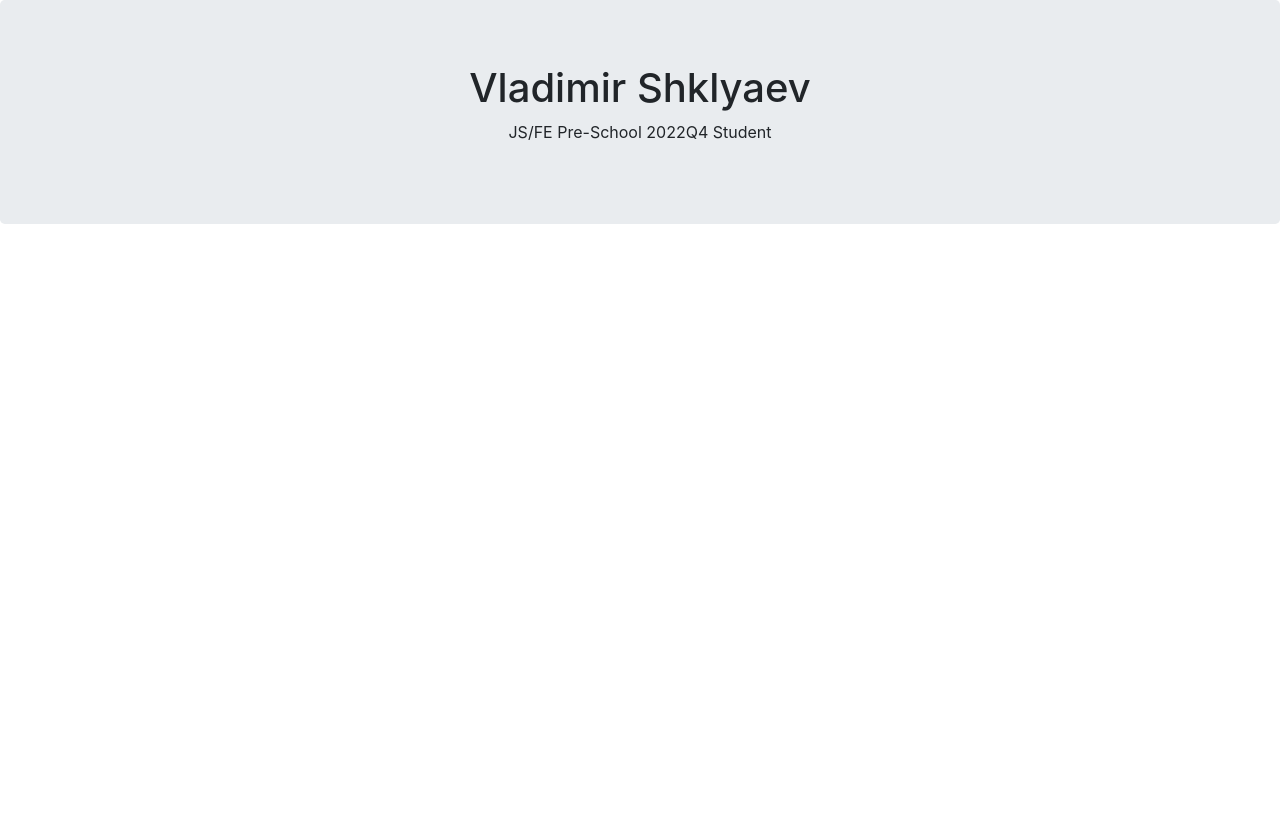
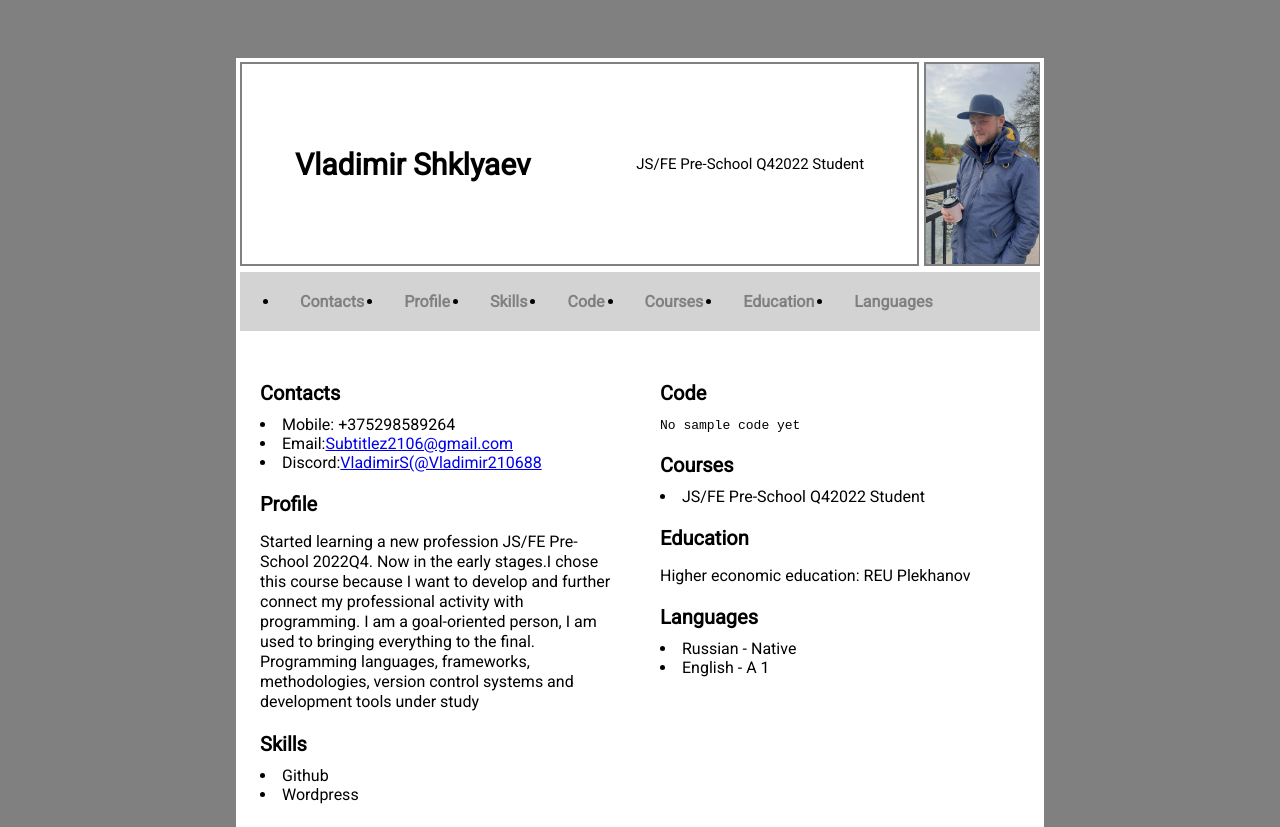
Before and after one commit to Vladimir210688/rsschool-cv, a plain HTML site: page index.html in a window 1280 px wide. Shown: the top 827 px of the page. Before the commit the page ends 800 px from the top, so only its background shows below. Drawn offline with nearby package versions, Linux system fonts and the light colour scheme.

Commit message:
feat: add new information

```diff
--- a/CSS/style.css
+++ /dev/null
@@ -1,4 +0,0 @@
-@font-face {
-   font-family: Roboto;
-    src: url("assets/fonts/Roboto.ttf");
-  }
--- a/index.html
+++ b/index.html
@@ -1,15 +1,57 @@
 <!DOCTYPE html>
 <html lang="en">
 <head>
-  <title>VShklyaev CV</title>
-  <meta charset="utf-8">
-  <meta name="viewport" content="width=device-width, initial-scale=1">
-  <link rel="stylesheet" href="https://maxcdn.bootstrapcdn.com/bootstrap/4.1.0/css/bootstrap.min.css">
+  <meta charset="UTF-8">
+  <meta http-equiv="X-UA-Compatible" content="IE=edge">
+  <meta name="viewport" content="width=device-width, initial-scale=1.0">
+  <title>VShklyaev_CV</title>
+  <link rel="stylesheet" href="style.css">
 </head>
-
 <body>
-
-<div class="jumbotron text-center" style="margin-bottom:0">
-  <h1>Vladimir Shklyaev</h1>
-  <p>JS/FE Pre-School 2022Q4 Student</p>
-</div>
+    <div class="container">
+      <div class="header">
+        <div class="title">
+          <h1>Vladimir Shklyaev</h1>
+          <p3>JS/FE Pre-School Q42022 Student</p3>
+        </div>
+        <div class="my_photo"><img src="./img/Vladimir.jpg"></div>
+      </div>
+      <div class="nav">
+        <ul>
+          <li><a href="#">Contacts</a></li>
+          <li><a href="#">Profile</a></li>
+          <li><a href="#">Skills</a></li>
+          <li><a href="#">Code</a></li>
+          <li><a href="#">Courses</a></li>
+          <li><a href="#">Education</a></li>
+          <li><a href="#">Languages</a></li>
+        </ul>
+      </div>
+      <div class="content-wrapper">
+        <div class="main">
+          <h3>Contacts</h3>
+          <li class="text">Mobile: +375298589264</li>
+          <li class="text">Email:<a class="link" href="#">Subtitlez2106@gmail.com</a></li>
+          <li class="text">Discord:<a class="link" href="#">VladimirS(@Vladimir210688</a></li>
+          <h3>Profile</h3>
+          <p class="text">Started learning a new profession JS/FE Pre-School 2022Q4. Now in the early stages.I chose this course because I want to develop and further connect my professional activity with programming. I am a goal-oriented person, I am used to bringing everything to the final. Programming languages, frameworks, methodologies, version control systems and development tools under study</p>
+          <h3>Skills</h3>
+          <li class="text">Github</li>
+          <li class="text">Wordpress</li>
+        </div>
+        <div class="sidebar">
+          <h3>Code</h3>
+          <pre class="text pre">No sample code yet</pre>
+          <h3>Courses</h3>
+          <li class="text">JS/FE Pre-School Q42022 Student</li>
+          <h3>Education</h3>
+          <p class="text">Higher economic education: REU Plekhanov</p>
+          <h3>Languages</h3>
+          <li class="text">Russian - Native</li>
+          <li class="text">English - A 1</li>
+        </div>
+      </div>
+    </div>
+    <div class="footer"></div>
+</body>
+</html>
--- /dev/null
+++ b/style.css
@@ -0,0 +1,81 @@
+@import url('https://fonts.googleapis.com/css2?family=Roboto&display=swap');
+
+body {
+ font-family: 'Roboto', sans-serif;
+ background: grey;
+ padding: 50px 0;
+}
+
+h3 {
+  font-size: 20px;
+  font-weight: bold;
+  margin-bottom: 10px;
+}
+
+.container {
+  width: 800px;
+  min-height: 900px;
+  border: 4px solid white;
+  margin: 0 auto;
+  background: white;
+}
+
+.header {
+  display: flex;
+  height: 200px;
+}
+
+.title {
+  display: flex;
+  border: 2px solid grey;
+  justify-content: space-around;
+  align-items: center;
+  width: 86%;
+  height: 100%;
+  font-size: 15px;
+  margin-right: 5px;
+}
+
+.my_photo {
+  display: flex;
+  height: 100%;
+  width: 14%;
+  border: 2px solid grey
+
+}
+
+.nav ul {
+  display: flex;
+  background: lightgrey;
+  margin: 10px 0;
+}
+
+.nav li a {
+  display: flex;
+  padding: 20px;
+  color: grey;
+  text-decoration: none;
+  font-weight: bold;
+  border-right: 1px sold grey;
+}
+.nav li a:hover {
+  background: rgb(67, 65, 65);
+}
+
+.content-wrapper {
+  display: flex;
+}
+
+.main {
+  width: 50%;
+  padding: 20px;
+}
+
+.sidebar {
+  width: 50%;
+  padding: 20px;
+}
+
+.main p {
+  line-height: 20px;
+}
```
